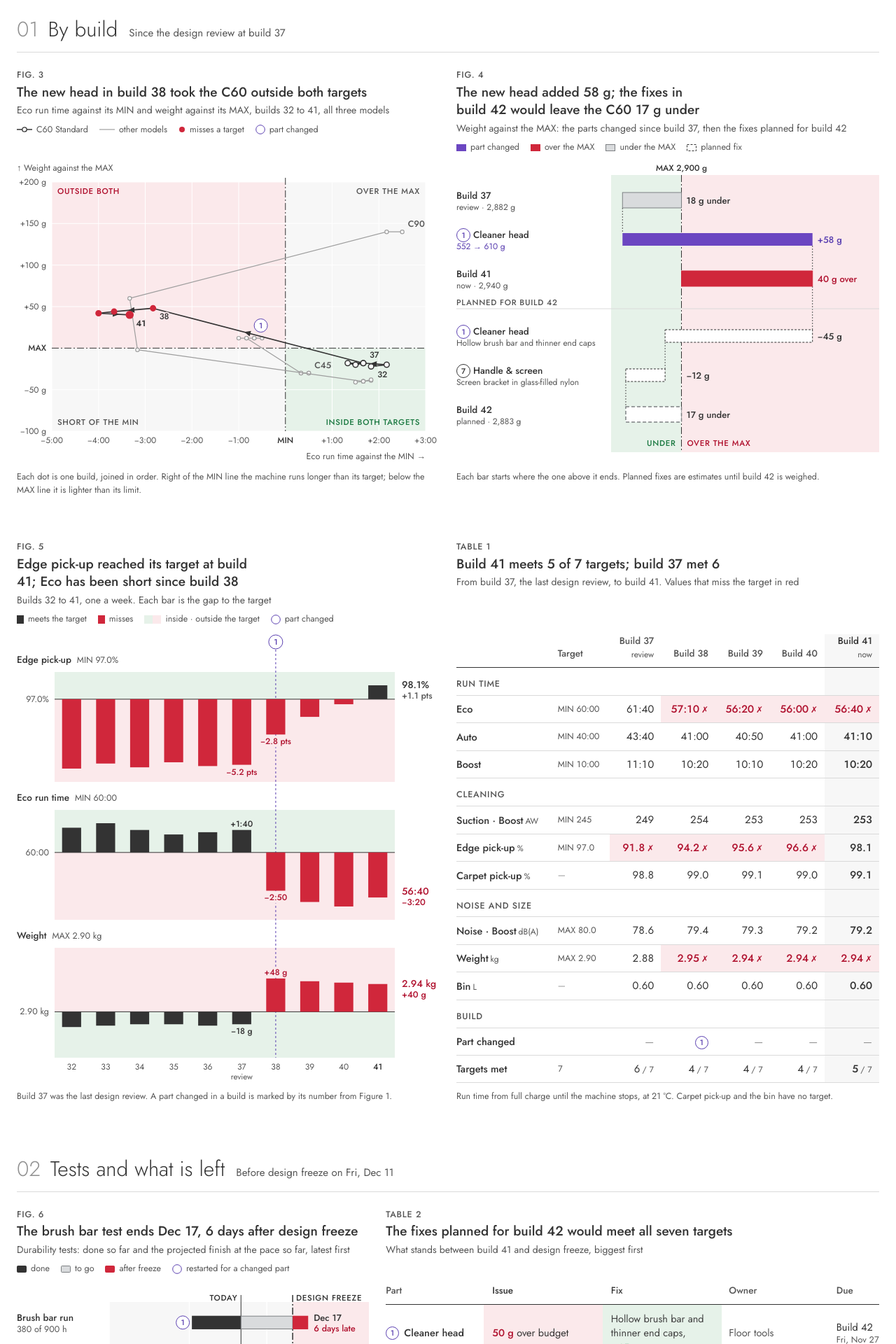
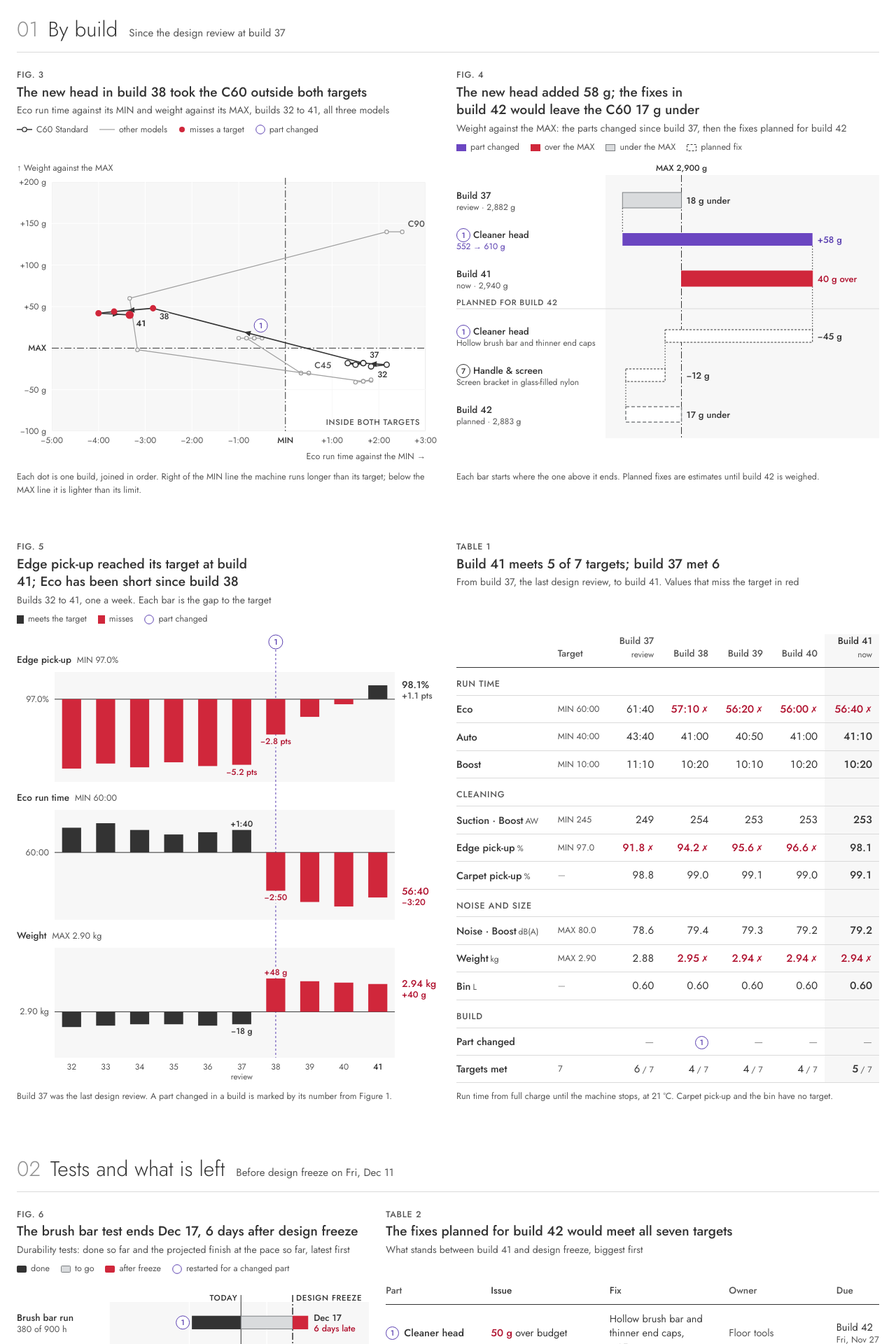
Before and after one commit to yehwanhwang/vizney-styles, a Jekyll site: the page dyson/index.html, which Jekyll copies as it is, in a window 1280 px wide. Shown: the part 859-2779 px from the top of the page at 70% size. Built offline with Jekyll 4.4.1, drawn with Linux system fonts in a browser that asks for light colours.

Commit message:
Dyson style: one gray panel instead of tinted zones
The green and red zones behind every figure and table cell competed with
the data colours and made sections 01 and 02 look like a different page
from the first screen. They are gone. Every plot now sits on the same
#f7f7f7 panel as Figure 1, and colour is left to the data marks.

- Figure 3: gray panel with a white grid; only the window inside both
  targets is cut out in white and named.
- Figure 4, Figure 5, Figure 6: one gray panel each, no zones or zone
  labels. The gap columns and thicker bars stay.
- Table 1: the build 41 band stays, the red cells go (red value and ✗
  remain).
- Table 2: no cell fills.

tokens.json drops the zone colours and states the single-panel rule.

Co-Authored-By: Claude Fable 5.2 <noreply@anthropic.com>
Claude-Session: https://claude.ai/code/session_01F12JZgDgbHk12H3kfPgrkc

```diff
--- a/dyson/index.html
+++ b/dyson/index.html
@@ -23,7 +23,7 @@
   :root{
     --page:#ffffff; --panel:#f7f7f7; --ink:#333333; --body:#404040; --mute:#555555; --mute2:#919191;
     --hair:#dadada; --line:#dcdcdc; --soft:#ebebeb; --black:#000000;
-    --nickel:#d9dbdd; --nickel-e:#7d8083; --purple:#6b46c1; --purple-t:#5a3fb0; --red:#d0273b; --red-t:#b0122f; --good-t:#1d7a43; --good-bg:#e6f2e9; --bad-bg:#fbe9eb;
+    --nickel:#d9dbdd; --nickel-e:#7d8083; --purple:#6b46c1; --purple-t:#5a3fb0; --red:#d0273b; --red-t:#b0122f; --good-t:#1d7a43;
     --eco:#3fd24a; --auto:#2aa3ef; --boost:#f0403a; --laser:#5fe04a; --scr-sub:#b9b9b9;
     --blue:#0066cc; --green:#79b928; --green-h:#6ea924;
     --font:'Jost',Arial,sans-serif;
@@ -199,10 +199,9 @@
   .t1 .chg{display:inline-flex;align-items:center;gap:5px;font-size:13px;color:var(--purple-t);white-space:nowrap}
   .t1 .dash{color:var(--mute2)}
   .t1 .num.ok{color:var(--good-t);font-weight:500}
-  /* 표 1: 지금(빌드 41) 열은 판 회색 띠, 목표에 못 미친 칸은 옅은 빨강 */
+  /* 표 1: 지금(빌드 41) 열은 판 회색 띠 */
   .t1 .cur{background:var(--panel);padding-right:10px!important}
   .t1 th.cur{padding-left:10px}
-  .t1 td.bad{background:var(--bad-bg)}
   .t1 .grp td{border-bottom:1px solid var(--hair)}
   .t1 .chg .bal{cursor:default}
   /* 표 2: 열린 문제 */
@@ -218,11 +217,6 @@
   .t2 .du{white-space:nowrap;color:var(--ink);font-variant-numeric:tabular-nums}
   .t2 .du small{display:block;font-size:12.5px;color:var(--mute)}
   .t2 .fx small{display:block;margin-top:2px;font-size:12.5px;color:var(--mute)}
-  /* 표 2: 문제 칸은 옅은 빨강(목표 밖), 수정 칸은 옅은 초록(목표 안으로) */
-  .t2 td.is{background:var(--bad-bg)}
-  .t2 td.fx{background:var(--good-bg)}
-  .t2 .is,.t2 .fx{padding-left:12px;padding-right:12px}
-  .t2 .fx b{color:var(--good-t)}
   .show-s{display:none!important}
 
   .btn{display:inline-flex;align-items:center;justify-content:center;gap:8px;height:42px;padding:0 18px;border:1px solid transparent;border-radius:4px;font-size:16px;font-weight:500;line-height:1;white-space:nowrap;cursor:pointer;text-decoration:none;transition:background-color .15s var(--ease),color .15s var(--ease),border-color .15s var(--ease)}
@@ -762,7 +755,7 @@
         keys: { others: 'other models', inside: 'inside both targets', miss: 'misses a target', chg: 'part changed' },
         ax: { x: 'Eco run time against the MIN', y: 'Weight against the MAX' },
         inside: 'INSIDE BOTH TARGETS', min: 'MIN', max: 'MAX', g: 'g',
-        zone: { inside: 'INSIDE BOTH TARGETS', outside: 'OUTSIDE BOTH', over: 'OVER THE MAX', short: 'SHORT OF THE MIN' },
+        zone: { inside: 'INSIDE BOTH TARGETS' },
         note: 'Each dot is one build, joined in order. Right of the MIN line the machine runs longer than its target; below the MAX line it is lighter than its limit.',
         tEco: 'Eco run time', tW: 'Weight', short: 'short', spare: 'to spare', over: 'over', under: 'under',
         sr: 'Eco run time and weight against their targets, by model and build', srHead: ['Model', 'Build', 'Eco run time', 'Against the MIN', 'Weight (g)', 'Against the MAX (g)']
@@ -778,7 +771,6 @@
         keys: { chg: 'part changed', over: 'over the MAX', under: 'under the MAX', fix: 'planned fix' },
         review: 'review', now: 'now', planned: 'planned', planHead: 'PLANNED FOR BUILD 42', noFix: 'no weight fix planned',
         over: g => `${gr(g)} g over`, under: g => `${gr(g)} g under`, on: 'on the MAX', max: 'MAX',
-        zone: { under: 'UNDER THE MAX', over: 'OVER THE MAX', underS: 'UNDER', overS: 'OVER' },
         note: 'Each bar starts where the one above it ends. Planned fixes are estimates until build 42 is weighed.',
         tWas: 'build 37', tNow: 'build 41', tChange: 'change', tFix: 'planned fix', tTotal: 'weight', tOwner: 'owner',
         sr: 'Weight against the MAX from build 37 to the fixes planned for build 42', srHead: ['Step', 'Change (g)', 'Against the MAX (g)']
@@ -792,7 +784,7 @@
         },
         sub: 'Builds 32 to 41, one a week. Each bar is the gap to the target',
         panels: { edge: 'Edge pick-up', eco: 'Eco run time', weight: 'Weight' },
-        keys: { meet: 'meets the target', miss: 'misses', zone: 'inside · outside the target', chg: 'part changed' }, pts: 'pts',
+        keys: { meet: 'meets the target', miss: 'misses', chg: 'part changed' }, pts: 'pts',
         axis: 'Build', review: 'review',
         note: 'Build 37 was the last design review. A part changed in a build is marked by its number from Figure 1.',
         sr: 'Edge pick-up, Eco run time and weight by build', srHead: ['Build', 'Edge pick-up (%)', 'Eco run time', 'Weight (kg)', 'Part changed']
@@ -967,7 +959,7 @@
         keys: { others: '다른 모델', inside: '두 목표 안', miss: '목표 미달', chg: '부품 교체' },
         ax: { x: 'Eco 런타임, 최소 대비', y: '무게, 최대 대비' },
         inside: '두 목표 안', min: '최소', max: '최대', g: 'g',
-        zone: { inside: '두 목표 안', outside: '두 목표 밖', over: '최대 초과', short: '최소 미달' },
+        zone: { inside: '두 목표 안' },
         note: '점 하나가 빌드 하나이고 순서대로 이었습니다. 최소 선 오른쪽이면 목표보다 오래 가고, 최대 선 아래면 한도보다 가볍습니다.',
         tEco: 'Eco 런타임', tW: '무게', short: '부족', spare: '여유', over: '초과', under: '여유',
         sr: '모델과 빌드별 Eco 런타임과 무게, 목표 대비', srHead: ['모델', '빌드', 'Eco 런타임', '최소 대비', '무게(g)', '최대 대비(g)']
@@ -983,7 +975,6 @@
         keys: { chg: '바꾼 부품', over: '최대 초과', under: '최대 이하', fix: '넣을 수정' },
         review: '검토', now: '지금', planned: '계획', planHead: '빌드 42에 넣을 수정', noFix: '무게 수정 없음',
         over: g => `${gr(g)} g 초과`, under: g => `${gr(g)} g 여유`, on: '최대와 같음', max: '최대',
-        zone: { under: '최대 이하', over: '최대 초과', underS: '이하', overS: '초과' },
         note: '막대마다 위 막대가 끝난 자리에서 시작합니다. 넣을 수정은 빌드 42의 무게를 재기 전까지 추정입니다.',
         tWas: '빌드 37', tNow: '빌드 41', tChange: '변화', tFix: '넣을 수정', tTotal: '무게', tOwner: '담당',
         sr: '빌드 37부터 빌드 42에 넣을 수정까지 최대 대비 무게', srHead: ['단계', '변화(g)', '최대 대비(g)']
@@ -1550,22 +1541,25 @@
     const X = v => padL + (v - x0) / (x1 - x0) * (W - padL - padR), Y = v => padT + (y1 - v) / (y1 - y0) * (H - padT - padB);
     const svg = sv('svg', { width: W, height: H, viewBox: `0 0 ${W} ${H}`, 'aria-hidden': 'true' }), g0 = sv('g'), g1 = sv('g'), g2 = sv('g'), g3 = sv('g'), gsel = sv('g');
     svg.append(g0, g1, g2, g3, gsel);
-    // 바탕 네 칸: 두 목표 안은 옅은 초록, 두 목표 밖은 옅은 빨강, 하나만 벗어난 칸은 판 회색
+    // 바탕: 판 회색 하나, 두 목표 안만 흰 칸(판의 테두리 선 안쪽)
     const PX0 = padL, PX1 = W - padR, PY0 = padT, PY1 = H - padB, X0 = X(0), Y0 = Y(0);
     g0.append(sv('rect', { x: PX0, y: PY0, width: PX1 - PX0, height: PY1 - PY0, fill: C.panel }),
-      sv('rect', { x: X0, y: Y0, width: PX1 - X0, height: PY1 - Y0, fill: C.goodBg }),
-      sv('rect', { x: PX0, y: PY0, width: X0 - PX0, height: Y0 - PY0, fill: C.badBg }));
-    const zoneAt = (px, py) => px < PX0 || px > PX1 || py < PY0 || py > PY1 ? '#fff' : px >= X0 && py >= Y0 ? C.goodBg : px < X0 && py < Y0 ? C.badBg : C.panel;
+      sv('rect', { x: X0, y: Y0, width: PX1 - X0, height: PY1 - Y0, fill: '#fff' }),
+      sv('rect', { x: PX0 + .5, y: PY0 + .5, width: PX1 - PX0 - 1, height: PY1 - PY0 - 1, fill: 'none', stroke: '#e6e6e6', 'stroke-width': 1 }));
+    const inWin = (px, py) => px >= X0 && py >= Y0;
+    const zoneAt = (px, py) => px < PX0 || px > PX1 || py < PY0 || py > PY1 || inWin(px, py) ? '#fff' : C.panel;
     const halo = (px, py) => ({ stroke: zoneAt(px, py), 'stroke-width': 4, 'stroke-linejoin': 'round', 'paint-order': 'stroke' });
     // 눈금: 가로 1분, 세로 50 g(바탕 위 흰 선)
     const every = X(60) - X(0) < 46 ? 120 : 60;   // 좁으면 2분마다 숫자
     for (let v = x0; v <= x1; v += 60) {
-      if (v) g0.append(sv('line', { x1: X(v), x2: X(v), y1: padT, y2: H - padB, stroke: '#fff', 'stroke-width': 1 }));
+      if (v) g0.append(sv('line', { x1: X(v), x2: X(v), y1: padT, y2: v > 0 ? Y0 : H - padB, stroke: '#fff', 'stroke-width': 1 }));
+      if (v > 0) g0.append(sv('line', { x1: X(v), x2: X(v), y1: Y0, y2: H - padB, stroke: C.panel, 'stroke-width': 1 }));   // 흰 칸 안은 회색 선
       if (v % every) continue;
       g0.append(sv('text', { x: X(v), y: H - padB + 17, 'text-anchor': 'middle', 'font-size': 12, fill: v ? C.mute : C.ink, 'font-weight': v ? 400 : 500, text: v ? sgnT(v) : t.min }));
     }
     for (let v = y0; v <= y1; v += 50) {
-      if (v) g0.append(sv('line', { x1: padL, x2: W - padR, y1: Y(v), y2: Y(v), stroke: '#fff', 'stroke-width': 1 }));
+      if (v) g0.append(sv('line', { x1: padL, x2: v < 0 ? X0 : W - padR, y1: Y(v), y2: Y(v), stroke: '#fff', 'stroke-width': 1 }));
+      if (v < 0) g0.append(sv('line', { x1: X0, x2: W - padR, y1: Y(v), y2: Y(v), stroke: C.panel, 'stroke-width': 1 }));
       g0.append(sv('text', { x: padL - 8, y: Y(v) + 4, 'text-anchor': 'end', 'font-size': 12, fill: v ? C.mute : C.ink, 'font-weight': v ? 400 : 500, text: v ? sgnG(v) : t.max }));
     }
     // 최소 선과 최대 선: 1점 쇄선
@@ -1593,12 +1587,9 @@
       taken.push({ x0: cx - 10, x1: cx + 10, y0: cy - 10, y1: cy + 10 });
       return { p, cx, cy };
     });
-    // 칸 이름: 그 칸의 모서리 가운데 점(모든 모델)과 겹치지 않는 곳, 없으면 생략
+    // 흰 칸의 이름: 모서리 가운데 점(모든 모델)과 겹치지 않는 곳, 없으면 생략
     const dots = all.map(p => [X(p.x), Y(p.y)]), ls = KO() ? 0 : .06, zw = s => textW(s, 11.5, 500) * (1 + ls * 1.4) + 2;
-    [[t.zone.inside, C.goodT, X0, PX1, Y0, PY1, [['e', 'b'], ['e', 't'], ['s', 'b']]],
-     [t.zone.outside, C.redT, PX0, X0, PY0, Y0, [['s', 't'], ['e', 't'], ['s', 'b']]],
-     [t.zone.over, C.mute, X0, PX1, PY0, Y0, [['e', 't'], ['s', 't'], ['e', 'b']]],
-     [t.zone.short, C.mute, PX0, X0, Y0, PY1, [['s', 'b'], ['e', 'b'], ['s', 't']]]].forEach(([txt, col, qx0, qx1, qy0, qy1, spots]) => {
+    [[t.zone.inside, C.mute, X0, PX1, Y0, PY1, [['e', 'b'], ['e', 't'], ['s', 'b']]]].forEach(([txt, col, qx0, qx1, qy0, qy1, spots]) => {
       const w = zw(txt);
       if (qx1 - qx0 < w + 16 || qy1 - qy0 < 22) return;
       for (const [hz, vt] of spots) {
@@ -1706,14 +1697,9 @@
     let y = top; const geo = [];
     st.forEach(s => { const hh = s.k === 'head' ? headH : rowH; geo.push({ y0: y, y1: y + hh, yc: y + hh / 2, s }); y += hh; });
     const bottom = y;
-    // 바탕: 최대 이하는 옅은 초록, 최대 초과는 옅은 빨강(값 글자 자리까지), 아래 띠에 이름
-    const zx0 = X(x0v), zm = X(0), zy0 = top - 8, zy1 = bottom + footH;
-    g0.append(sv('rect', { x: zx0, y: zy0, width: Math.max(0, zm - zx0), height: zy1 - zy0, fill: C.goodBg }),
-      sv('rect', { x: zm, y: zy0, width: W - zm, height: zy1 - zy0, fill: C.badBg }));
-    const zt = (full, short, room) => textW(full, 11.5, 500) * (KO() ? 1 : 1.1) + 12 <= room ? full : textW(short, 11.5, 500) * (KO() ? 1 : 1.1) + 12 <= room ? short : '';
-    const zl = zt(t.zone.under, t.zone.underS, zm - zx0), zr = zt(t.zone.over, t.zone.overS, W - zm);
-    if (zl) g0.append(sv('text', { x: zm - 8, y: zy1 - 9, 'text-anchor': 'end', 'font-size': 11.5, 'font-weight': 500, fill: C.goodT, 'letter-spacing': KO() ? 0 : '.06em', text: zl }));
-    if (zr) g0.append(sv('text', { x: zm + 8, y: zy1 - 9, 'font-size': 11.5, 'font-weight': 500, fill: C.redT, 'letter-spacing': KO() ? 0 : '.06em', text: zr }));
+    // 바탕: 판 회색 하나(값 글자 자리까지)
+    const zx0 = X(x0v) - 8, zy0 = top - 8, zy1 = bottom + footH;
+    g0.append(sv('rect', { x: zx0, y: zy0, width: W - zx0, height: zy1 - zy0, fill: C.panel }));
     // 최대 선
     g0.append(sv('line', { x1: X(0), x2: X(0), y1: top - 8, y2: zy1, stroke: C.ink, 'stroke-width': 1, 'stroke-dasharray': '10 3 2 3' }),
       sv('text', { x: X(0), y: 12, 'text-anchor': 'middle', 'font-size': 12, 'font-weight': 500, fill: C.ink, text: `${t.max} ${gr(F.budget)} g` }));
@@ -1750,7 +1736,7 @@
       if (nx) g0.append(sv('line', { x1: X(z), x2: X(z), y1: by + bh, y2: nx.yc - (nx.s.k === 'total' || nx.s.k === 'plan' ? 11 : 9), stroke: C.mute, 'stroke-width': 1, 'stroke-dasharray': '2 2' }));
       // 값
       const vt = valTxt(s), bad = tot && s.v > 0;
-      g2.append(sv('text', { x: Math.max(xz, X(0)) + 7, y: g.yc + 4.5, 'font-size': 13, 'font-weight': 500, fill: s.k === 'chg' ? C.purpleT : bad ? C.redT : C.ink, 'stroke': C.badBg, 'stroke-width': 4, 'paint-order': 'stroke', text: vt }));
+      g2.append(sv('text', { x: Math.max(xz, X(0)) + 7, y: g.yc + 4.5, 'font-size': 13, 'font-weight': 500, fill: s.k === 'chg' ? C.purpleT : bad ? C.redT : C.ink, 'stroke': C.panel, 'stroke-width': 4, 'paint-order': 'stroke', text: vt }));
     });
     plot.replaceChildren(svg);
     plot.setAttribute('aria-label', t.sr);
@@ -1792,7 +1778,6 @@
     $('#f3K').replaceChildren(
       h('li', null, sv('svg', { width: 10, height: 12 }, sv('rect', { width: 10, height: 12, fill: C.ink })), t.keys.meet),
       h('li', null, sv('svg', { width: 10, height: 12 }, sv('rect', { width: 10, height: 12, fill: C.red })), t.keys.miss),
-      h('li', null, sv('svg', { width: 24, height: 12 }, sv('rect', { width: 12, height: 12, fill: C.goodBg }), sv('rect', { x: 12, width: 12, height: 12, fill: C.badBg })), t.keys.zone),
       h('li', null, sv('svg', { width: 14, height: 14 }, sv('circle', { cx: 7, cy: 7, r: 6.3, fill: '#fff', stroke: C.purpleT })), t.keys.chg));
     const [W, H] = plotSize(plot, 260, 300);
     const topS = 28, axisH = 36, head = 22, pg = 14, ph = (H - topS - axisH - 3 * head - 2 * pg) / 3;
@@ -1811,10 +1796,9 @@
       if (hi - lo < F3MIN[k]) { const c = (hi + lo) / 2; lo = c - F3MIN[k] / 2; hi = c + F3MIN[k] / 2; }
       const pad = (hi - lo) * .16; lo -= pad; hi += pad;
       const y = v => py0 + (hi - v) / (hi - lo) * (py1 - py0), yb = y(0);
-      // 바탕: 목표 쪽은 옅은 초록, 반대쪽은 옅은 빨강(무게는 위가 넘는 쪽)
-      const upGood = !LOWER[k], zUp = upGood ? C.goodBg : C.badBg, zDn = upGood ? C.badBg : C.goodBg;
-      g0.append(sv('rect', { x: padL, y: py0, width: W - padL - padR, height: yb - py0, fill: zUp }),
-        sv('rect', { x: padL, y: yb, width: W - padL - padR, height: py1 - yb, fill: zDn }));
+      // 바탕: 판 회색 하나
+      const zUp = C.panel, zDn = C.panel;
+      g0.append(sv('rect', { x: padL, y: py0, width: W - padL - padR, height: py1 - py0, fill: C.panel }));
       // 패널 이름과 목표
       const ht = sv('text', { x: 0, y: y0 + 13, 'font-size': 13.5, 'font-weight': 500, fill: C.ink });
       ht.append(sv('tspan', { text: t.panels[k] }), sv('tspan', { dx: 8, 'font-size': 12.5, 'font-weight': 400, fill: C.mute, text: `${limWord(k)} ${tgtTxt(k)}` }));
@@ -1960,10 +1944,8 @@
     const svg = sv('svg', { width: W, height: H, viewBox: `0 0 ${W} ${H}`, 'aria-hidden': 'true' }), g0 = sv('g'), g1 = sv('g'), g2 = sv('g'), gsel = sv('g');
     svg.append(g0, gsel, g1, g2);
     const bottom = top + n * rowH;
-    // 바탕: 설계 확정까지 판 회색, 그 뒤 옅은 빨강
-    const xf0 = x(DATA.freeze);
-    g0.append(sv('rect', { x: x(D0), y: top - 4, width: xf0 - x(D0), height: bottom - top + 4, fill: C.panel }),
-      sv('rect', { x: xf0, y: top - 4, width: W - xf0, height: bottom - top + 4, fill: C.badBg }));
+    // 바탕: 판 회색 하나
+    g0.append(sv('rect', { x: x(D0), y: top - 4, width: W - x(D0), height: bottom - top + 4, fill: C.panel }));
     // 달: 1일의 흰 세로선과 아래 이름
     ['2026-10-01', '2026-11-01', '2026-12-01'].forEach(s => {
       const xx = x(s), d = dt(s);
@@ -1979,7 +1961,7 @@
     const fw = s => textW(s, 11.5, 500) * (KO() ? 1 : 1.08);
     const fz = xf + 5 + fw(t.freeze) <= W ? t.freeze : t.freezeS;
     g0.append(sv('text', { x: Math.min(xf + 5, W - fw(fz)), y: top - 6, 'font-size': 11.5, 'font-weight': 500, fill: C.ink, 'letter-spacing': KO() ? 0 : '.06em', text: fz }));
-    const haloAt = px => ({ stroke: px >= xf ? C.badBg : C.panel, 'stroke-width': 4, 'stroke-linejoin': 'round', 'paint-order': 'stroke' });
+    const haloAt = px => ({ stroke: C.panel, 'stroke-width': 4, 'stroke-linejoin': 'round', 'paint-order': 'stroke' });
     const geo = R.map((q, i) => {
       const yc = top + i * rowH + rowH / 2, y0 = yc - barH / 2, xs = x(q.start), xe = x(q.end), xn = q.complete ? xe : Math.min(xt, xe);
       g1.append(sv('text', { x: 0, y: yc - 2, 'font-size': 13.5, 'font-weight': 500, fill: C.ink, text: fitText(t.tests[q.id], 13.5, 500, nameW - 14) }),
```
Also changed, not shown: other parts of dyson/index.html (+6 -7 lines), dyson/tokens.json (+7 -11 lines).
